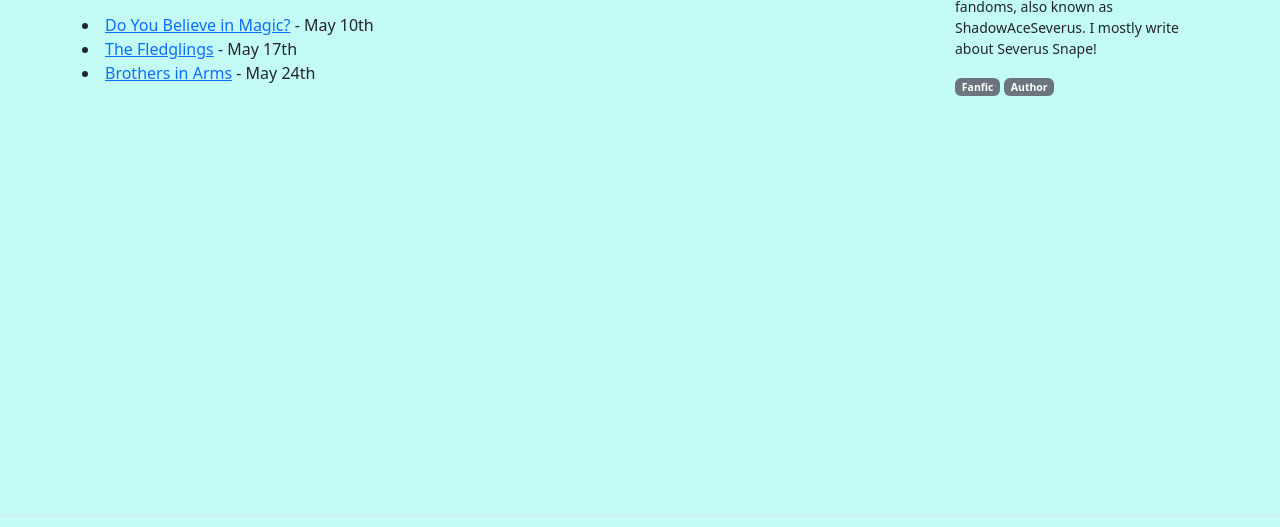
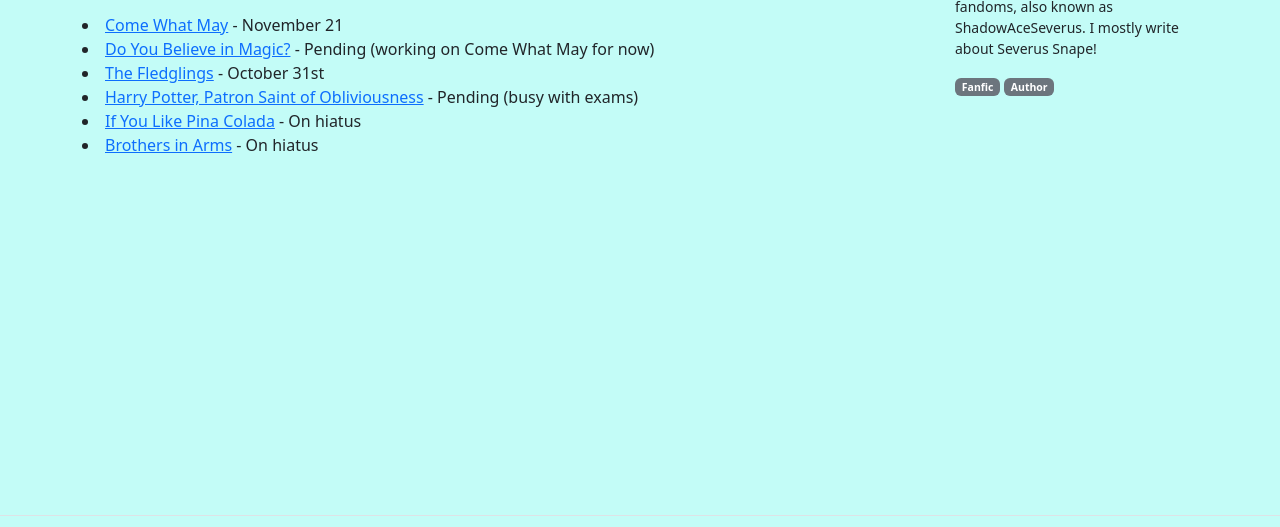
Before and after one commit to shadowaceseverus/shadowaceseverus.github.io, a plain HTML site: page upcoming-updates.html in a window 1280 px wide. Shown: the part 228-755 px from the top of the page. Drawn offline with nearby package versions, Linux system fonts and the light colour scheme.

Commit message:
Updated update dates

```diff
--- a/upcoming-updates.html
+++ b/upcoming-updates.html
@@ -28,6 +28,7 @@
                     <li class="nav-item"><a href="https://shadowaceseverus.github.io/index.html" class="nav-link">Home</a></li>
                     <li class="nav-item"><a href="#" class="nav-link active" aria-current="page">Upcoming Updates</a></li>
                     <li class="nav-item"><a href="https://shadowaceseverus.github.io/about.html" class="nav-link">About the Author</a></li>
+                    <li class="nav-item"><a href="https://shadowaceseverus.github.io/fanart.html" class="nav-link">Fanart</a></li>
                 </ul>
         </header>
     </div>
@@ -37,9 +38,12 @@
       <div class="py-5 col-lg-9">
         <h1>Upcoming Updates!</h1>
         <p>Here you'll find an estimated update date for my in-progress fics:</p>
-        <li><a href="https://archiveofourown.org/works/56931907">Do You Believe in Magic?</a> - May 10th</li>
-        <li><a href="https://archiveofourown.org/works/56907292">The Fledglings</a> - May 17th</li>
-        <li><a href="https://archiveofourown.org/works/58338349">Brothers in Arms</a> - May 24th</li>
+        <li><a href="https://archiveofourown.org/works/48388618">Come What May</a> - November 21</li>
+        <li><a href="https://archiveofourown.org/works/56931907">Do You Believe in Magic?</a> - Pending (working on Come What May for now)</li>
+        <li><a href="https://archiveofourown.org/works/56907292">The Fledglings</a> - October 31st</li>
+        <li><a href="https://archiveofourown.org/works/64822750">Harry Potter, Patron Saint of Obliviousness</a> - Pending (busy with exams)</li>
+        <li><a href="https://archiveofourown.org/works/64681123">If You Like Pina Colada</a> - On hiatus</li>
+        <li><a href="https://archiveofourown.org/works/58338349">Brothers in Arms</a> - On hiatus</li>
       </div>
       <div class="py-5 col-lg-3">
           <h1 class="fs-4">About me!</h1>
```
Also changed, not shown: about.html (+1 -0 lines), fanart.html (+1 -1 lines), index.html (+1 -0 lines).
